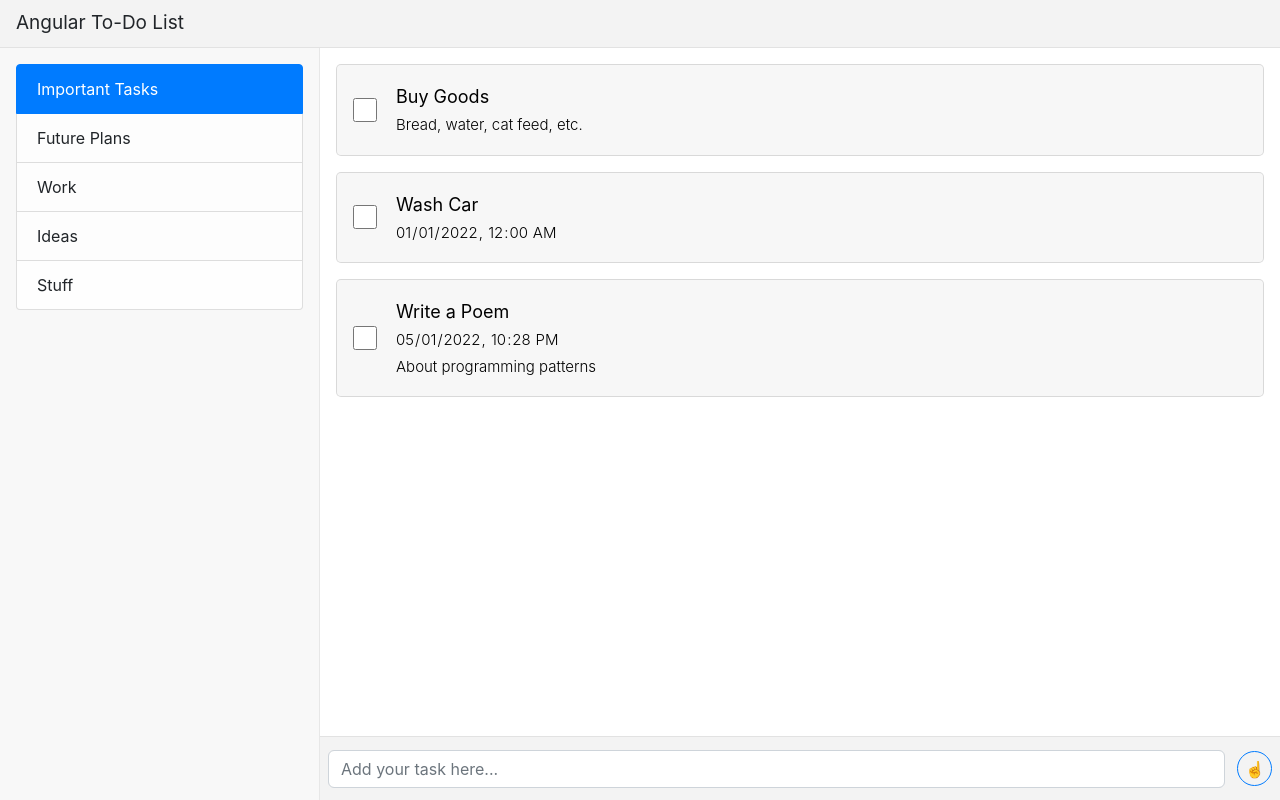
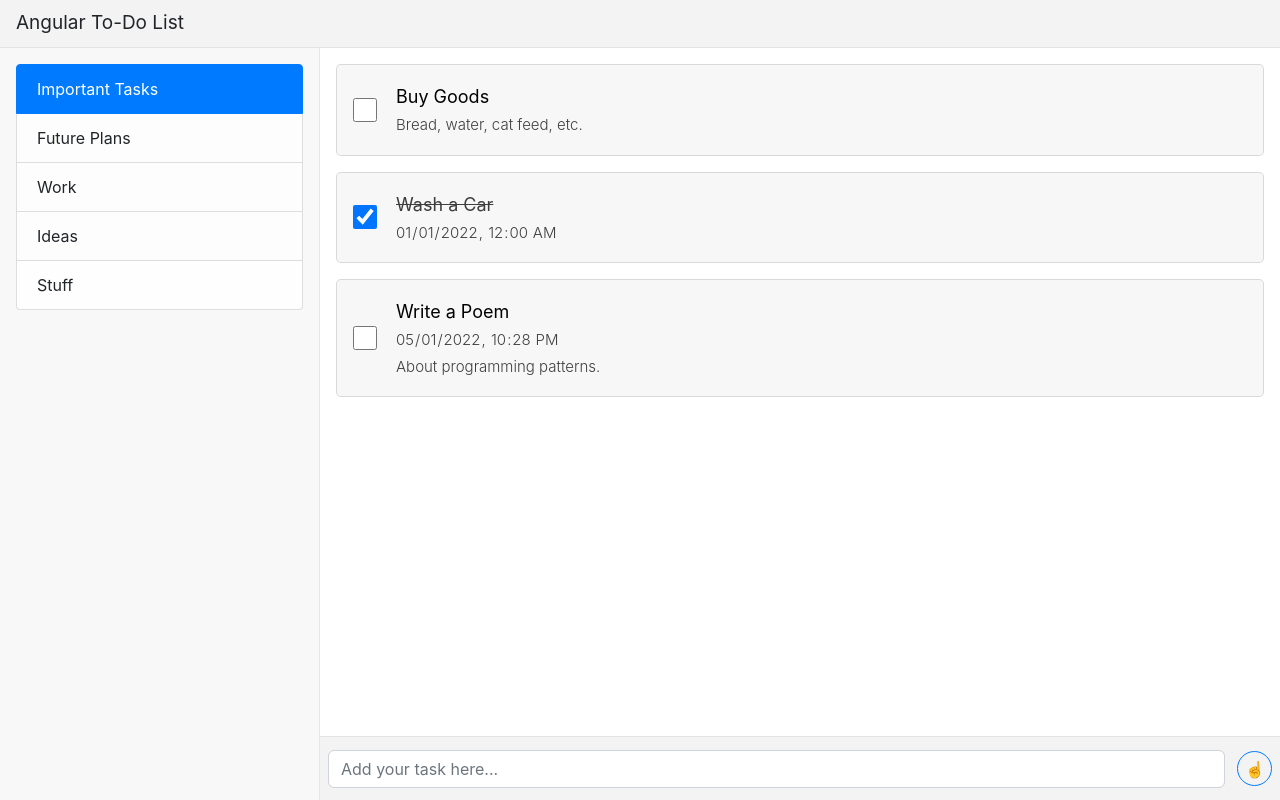
Before and after one commit to feel-the-dz3n/InCamp.Angular-ToDoList, an Angular app: page / in a window 1280 px wide. Both pictures are taken after a click on the item "Important Tasks". Built offline with nearby package versions, Linux system fonts and the light colour scheme.

Commit message:
Implement updating tasks, use models instead of objects

```diff
--- a/src/app/app.component.ts
+++ b/src/app/app.component.ts
@@ -1,4 +1,6 @@
 import { Component } from '@angular/core';
+import { Task } from './task.model';
+import { TaskList } from './tasklist.model';
 
 
 @Component({
@@ -9,18 +11,19 @@
 
 export class AppComponent {
   selectedList: any;
-  todoLists: any[] = [
+  todoLists: TaskList[] = [
     {
+      id: 1,
       name: "Important Tasks", tasks: [
-        { title: "Buy Goods", description: "Bread, water, cat feed, etc.", done: false, dueTime: null },
-        { title: "Wash Car", done: true, dueTime: new Date("2022.01.01 00:00:00") },
-        { title: "Write a Poem", description: "About programming patterns", done: false, dueTime: new Date("2022.05.01 22:28:00") }
+        new Task(1, false, "Buy Goods", "Bread, water, cat feed, etc.", null),
+        new Task(2, true, "Wash a Car", null, new Date("2022.01.01 00:00:00")),
+        new Task(3, false, "Write a Poem", "About programming patterns.", new Date("2022.05.01 22:28:00"))
       ]
     },
-    { name: "Future Plans", tasks: [] },
-    { name: "Work", tasks: [] },
-    { name: "Ideas", tasks: [] },
-    { name: "Stuff", tasks: [] },
+    { id: 2, name: "Future Plans", tasks: [] },
+    { id: 3, name: "Work", tasks: [] },
+    { id: 4, name: "Ideas", tasks: [] },
+    { id: 5, name: "Stuff", tasks: [] },
   ];
 
   selectTodoList(list: any) {
--- /dev/null
+++ b/src/app/task.model.ts
@@ -0,0 +1,24 @@
+export class Task {
+    id: any;
+    done: boolean;
+    title: string | null;
+    dueTime: Date | null;
+    description: string | null;
+
+    constructor(id: any, done: boolean, title: string | null, description: string | null, dueTime: Date | null) {
+        this.id = id;
+        this.title = title;
+        this.done = done;
+        this.dueTime = dueTime;
+        this.description = description;
+    }
+
+    getDateString(): any {
+        let date = this.dueTime;
+        return date ? ((date.getFullYear().toString() + '-'
+            + ("0" + (date.getMonth() + 1)).slice(-2) + '-'
+            + ("0" + (date.getDate())).slice(-2))
+            + 'T' + date.toTimeString().slice(0, 5))
+            : null;
+    }
+}
--- /dev/null
+++ b/src/app/tasklist.model.ts
@@ -0,0 +1,12 @@
+import { Task } from "./task.model";
+
+export class TaskList {
+    id: any;
+    name: string;
+    tasks: Task[];
+
+    constructor() {
+        this.name = "Unknown Task List";
+        this.tasks = [];
+    }
+}
--- a/src/app/todolist/task/task.component.html
+++ b/src/app/todolist/task/task.component.html
@@ -1,10 +1,10 @@
-<form class="container" [class.selected]="isModified" (submit)="updateTask()">
-    <input type="checkbox">
+<form class="container" [class.selected]="isModified" [class.updating]="isUpdating" (submit)="updateTask()">
+    <input type="checkbox" [(ngModel)]="modificableTask.done" name="done" (click)="doneChanged()">
     <div class="task-values">
         <input type="text" [(ngModel)]="modificableTask.title" placeholder="Enter title" (input)="edit(false)"
-            class="input-title" name="title">
+            class="input-title" [class.strikethrough]="modificableTask.done" name="title">
         <input type="datetime-local" class="dueTime" [class.hidden]="!isModified && isNoDueTime()" (input)="edit(false)"
-            [ngModel]="modificableTask.dueTime" name="dueTime" placeholder="Enter due time">
+            [ngModel]="modificableTask.getDateString()" (ngModelChange)="dateString = $event" name="dueTime" placeholder="Enter due time">
         <input type="text" class="description" [class.hidden]="!isModified && isNoDescription()" (input)="edit(false)"
             [(ngModel)]="modificableTask.description" name="desc" placeholder="Enter description">
     </div>
--- a/src/app/todolist/task/task.component.scss
+++ b/src/app/todolist/task/task.component.scss
@@ -2,6 +2,18 @@
 
 :host {
     display: block;
+}
+
+@keyframes flicker {
+    0% {
+        opacity: 25%;
+    }
+    50% {
+        opacity: 50%;
+    }
+    100% {
+        opacity: 25%;
+    }
 }
 
 .container {
@@ -15,14 +27,16 @@
     padding: 16px;
     transition: background 0.15s ease-out;
 
-    .edit-button, .remove-button {
+    .edit-button,
+    .remove-button {
         opacity: 0;
     }
 
     &:hover {
         background: rgb(252, 252, 252);
 
-        .edit-button, .remove-button {
+        .edit-button,
+        .remove-button {
             opacity: 100%;
         }
     }
@@ -30,7 +44,8 @@
     &.selected {
         background: rgb(255, 252, 227);
 
-        .edit-button, .remove-button {
+        .edit-button,
+        .remove-button {
             opacity: 75%;
         }
 
@@ -38,6 +53,16 @@
             border-bottom: 1px solid rgba(0, 0, 0, 0.07);
         }
     }
+
+    &.updating {
+        animation: flicker 500ms ease-in-out infinite;
+        pointer-events: none;
+    }
+}
+
+.strikethrough {
+    text-decoration: line-through;
+    opacity: 75%;
 }
 
 input[type="checkbox"] {
@@ -49,12 +74,14 @@
 .input-title {
     font-size: 18px;
     font-weight: 400;
+    color: black;
 }
 
 .dueTime,
 .description {
     font-size: 15px;
     font-weight: 300;
+    color: rgba(0, 0, 0, 0.75);
 }
 
 input[type="datetime-local"]::-webkit-calendar-picker-indicator {
--- a/src/app/todolist/task/task.component.ts
+++ b/src/app/todolist/task/task.component.ts
@@ -1,4 +1,5 @@
-import { Component, Input, SimpleChanges } from '@angular/core';
+import { Component, EventEmitter, Input, Output, SimpleChanges } from '@angular/core';
+import { Task } from 'src/app/task.model';
 
 @Component({
   selector: 'app-task',
@@ -6,24 +7,21 @@
   styleUrls: ['./task.component.scss']
 })
 export class TaskComponent {
-  @Input() task: any;
-  modificableTask: any;
-  isModified: any;
+  @Input() task: Task;
+  @Output() modelUpdated = new EventEmitter();
+  modificableTask: Task;
+  isModified: boolean;
+  isUpdating: boolean;
+  dateString: string;
 
   constructor() {
+    this.dateString = "";
     this.isModified = false;
-    this.modificableTask = {
-      title: "Unknown Task"
-    };
+    this.isUpdating = false;
+    this.task = new Task(0, false, "Unknown Task", null, null);
+    this.modificableTask = new Task(0, false, "Unknown Task", null, null);
   }
 
-  private toDateString(date: Date): any {
-    return date ? ((date.getFullYear().toString() + '-'
-      + ("0" + (date.getMonth() + 1)).slice(-2) + '-'
-      + ("0" + (date.getDate())).slice(-2))
-      + 'T' + date.toTimeString().slice(0, 5))
-      : null;
-  }
 
   ngOnChanges(changes: SimpleChanges) {
     if (changes["task"]) {
@@ -38,11 +36,23 @@
     // or modifications can canceled and reverted instead
     Object.assign(this.modificableTask, newTask);
 
-    // since datettime-local input can only understand yyyy-MM-ddTHH:mm
-    // we have to replace existing value with that type string
-    this.modificableTask.dueTime = this.toDateString(this.modificableTask.dueTime);
+    this.isModified = false;
+  }
 
-    this.isModified = false;
+  doneChanged() {
+    // If user is not editing this form, but press checkbox
+    // Probably he wants to mark task as completed in fastest way
+    // So this means that this change is the only one in this model
+    // So immediately send an update request
+    if (!this.isModified) {
+      // Workaround:
+      // For some reason, ngModel doesn't set value on done at this point
+      // And if we call updateTask right now, it will use old value
+      // So we gonna wait 500ms before sending a request
+      // But setting this form type is already updating
+      this.isUpdating = true;
+      setTimeout(() => this.updateTask(), 500);
+    }
   }
 
   edit(canBeCanceled: boolean) {
@@ -59,7 +69,19 @@
   }
 
   updateTask() {
+    this.isUpdating = true;
+    let updatedModel = Object.assign({}, this.modificableTask);
 
+    // Assign a new date, because ngModel at datetime-local
+    // can't work with Date objects
+    updatedModel.dueTime = new Date(this.dateString);
+
+    // simulating request delay
+    setTimeout(() => {
+      this.isUpdating = false;
+      this.modelUpdated.emit(updatedModel);
+      this.isModified = false;
+    }, 500);
   }
 
   removeTask() {
--- a/src/app/todolist/todolist-tasks/todolist-tasks.component.html
+++ b/src/app/todolist/todolist-tasks/todolist-tasks.component.html
@@ -2,7 +2,7 @@
     <h3 class="ghost-text" *ngIf="isListNotAvailable()">Select task list to view your tasks</h3>
     <h3 class="ghost-text" *ngIf="isThereAreNoTasks()">There are no tasks yet</h3>
     <div class="tasks-container" [class.hidden]="isThereAreNoTasks()">
-        <app-task *ngFor="let task of getTasks()" [task]="task"></app-task>
+        <app-task *ngFor="let task of getTasks()" [task]="task" (modelUpdated)="modelUpdated($event)"></app-task>
     </div>
     <app-new-task-form class="new-task-form-container" *ngIf="isListAvailable()" (submitTask)="addTask($event)">
     </app-new-task-form>
--- a/src/app/todolist/todolist-tasks/todolist-tasks.component.ts
+++ b/src/app/todolist/todolist-tasks/todolist-tasks.component.ts
@@ -1,4 +1,6 @@
 import { Component, Input } from '@angular/core';
+import { Task } from 'src/app/task.model';
+import { TaskList } from 'src/app/tasklist.model';
 
 @Component({
   selector: 'app-todolist-tasks',
@@ -6,14 +8,28 @@
   styleUrls: ['./todolist-tasks.component.scss']
 })
 export class TodolistTasksComponent {
-  @Input() list: any;
+  @Input() list: TaskList;
+
+  constructor() {
+    this.list = new TaskList();
+  }
 
   getTasks() {
     if (this.list) return this.list.tasks;
     else return [];
   }
 
-  addTask(task: any) {
+  modelUpdated(newTask: Task) {
+    for (let oldTask of this.list.tasks) {
+      if (oldTask.id === newTask.id) {
+        console.log("old", oldTask, " -> ", newTask);
+        Object.assign(oldTask, newTask);
+        return;
+      }
+    }
+  }
+
+  addTask(task: Task) {
     this.list.tasks.push(task);
   }
 
```
